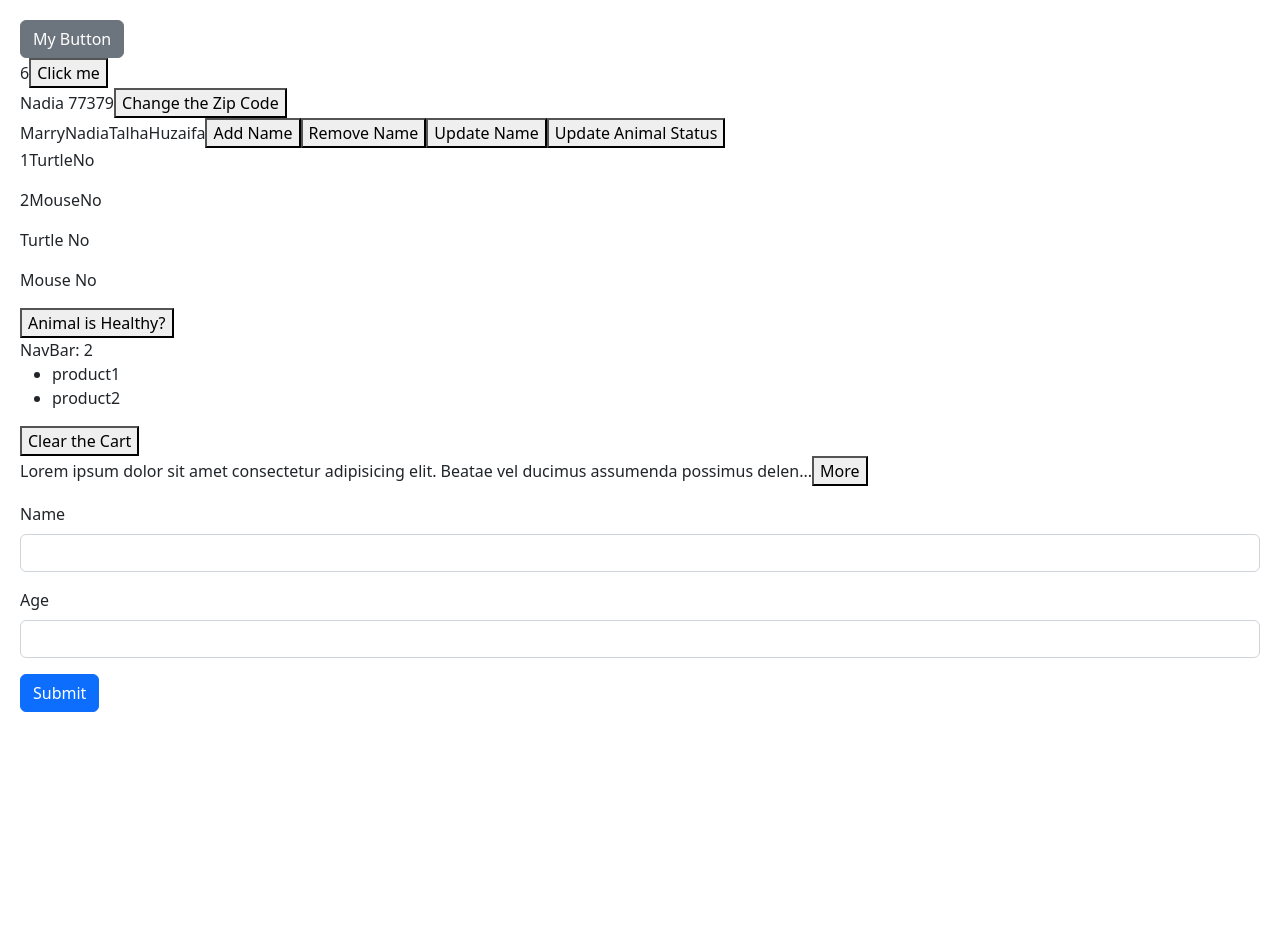
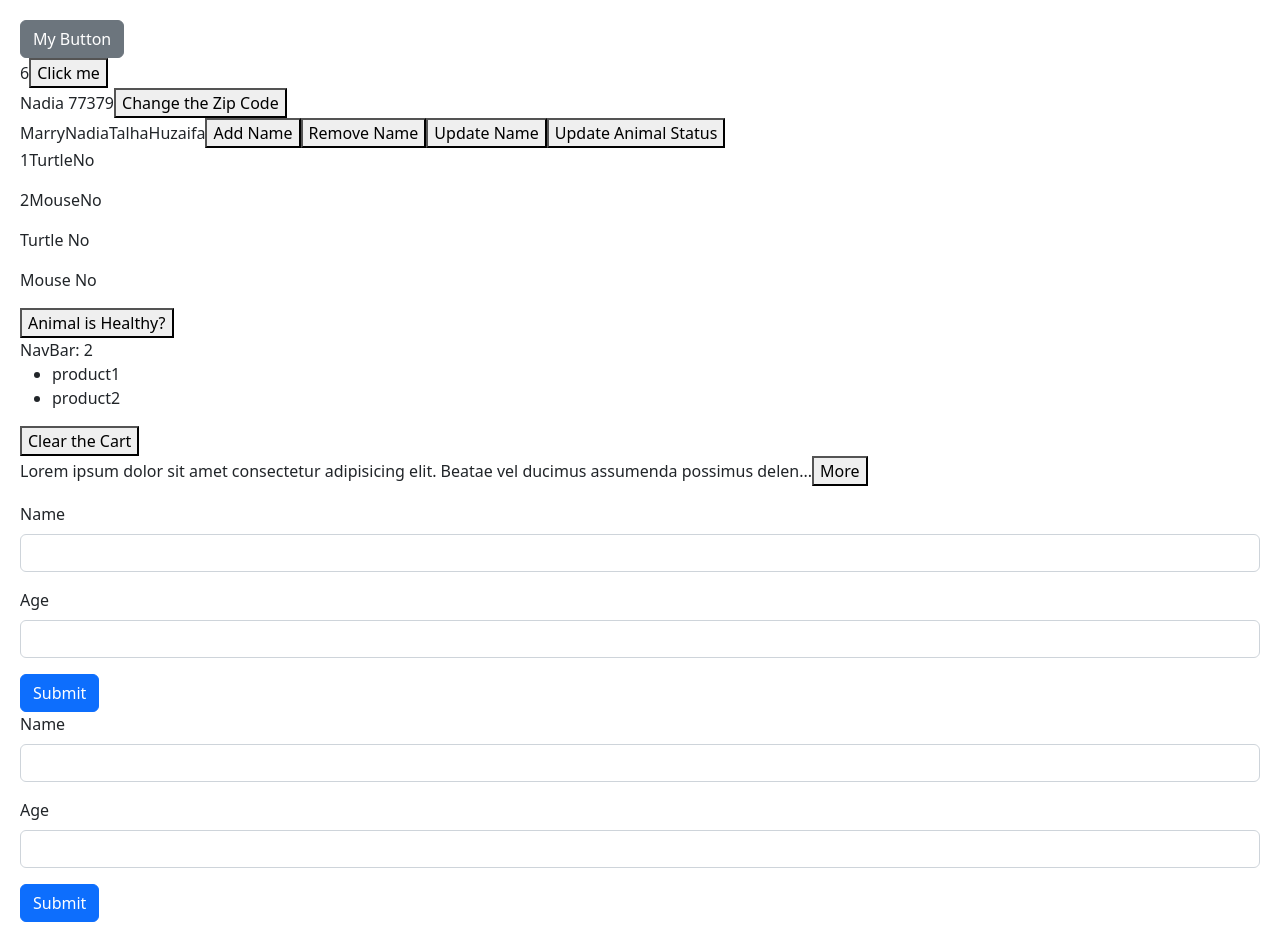
Before and after one commit to Glxy22/React-Project, a React (Vite) app: page / in a window 1280 px wide. Before the commit the page ends 800 px from the top, so only its background shows below. Built offline with nearby package versions, Linux system fonts and the light colour scheme.

Commit message:
formHook

```diff
--- a/package.json
+++ b/package.json
@@ -13,7 +13,8 @@
     "bootstrap": "^5.2.3",
     "immer": "^9.0.19",
     "react": "^18.2.0",
-    "react-dom": "^18.2.0"
+    "react-dom": "^18.2.0",
+    "react-hook-form": "7.43"
   },
   "devDependencies": {
     "@types/react": "^18.0.28",
--- a/src/App.tsx
+++ b/src/App.tsx
@@ -9,6 +9,7 @@ import NavBar from "./components/NavBar";
 import Cart from "./components/Cart";
 import ExpandableTxt from "./components/ExpandableTxt";
 import Form from './components/Form'
+import FormStateHook from './components/FormStateHook'
 
 const App = () => {
   const [alertVisible, setAlertVisibility] = useState(false);
@@ -47,7 +48,7 @@ const App = () => {
              Itaque aperiam deserunt nobis harum debitis voluptatibus eius placeat inventore?
         </ExpandableTxt>
         <Form></Form>
-
+      <FormStateHook></FormStateHook>
     </div>
   );
 };
--- a/src/components/Form.tsx
+++ b/src/components/Form.tsx
@@ -1,19 +1,41 @@
 import React from 'react'
+import {FormEvent,useRef} from 'react'
 
 const Form = () => {
+
+  const nameRef = useRef<HTMLInputElement>(null)
+  const ageRef = useRef <HTMLInputElement>(null)
+
+  const person= {name:'', age:0};
+
+  const handleSubmit= (event : FormEvent)=>{
+     event.preventDefault();
+     if(nameRef.current != null){
+     person.name = nameRef.current.value
+      console.log(nameRef.current.value)
+      console.log(person)
+     }
+
+      if(ageRef.current!=null){
+      person.age = parseInt(ageRef.current.value)
+      console.log(ageRef.current.value)
+      console.log(person)
+      }
+  }
   return (
-    <form>
+    < form onSubmit={handleSubmit}>
+
         {/* add markup to form shortcut :
         div.mb-3>label.form-label+input.form-control
          (html elements with classes from bootstrap shortcut way of coding)*/}
 
          <div className="mb-3">
            <label htmlFor="name" className="form-label">Name</label>
-           <input id="name" type="text" className="form-control"></input>
+           <input ref={nameRef} id="name" type="text" className="form-control"></input>
             </div>
             <div className="mb-3">
            <label htmlFor="age" className="form-label">Age</label>
-           <input id="age" type="number" className="form-control"></input>
+           <input ref = {ageRef} id="age" type="number" className="form-control"></input>
             </div>
          <button className="btn btn-primary" type="submit">Submit</button>
     </form>
--- /dev/null
+++ b/src/components/FormStateHook.tsx
@@ -0,0 +1,43 @@
+import React from 'react'
+import {FormEvent,useState} from 'react'
+import {useForm} from 'react-hook-form'
+
+const FormStateHook = () => {
+
+ const[person,setPerson] = useState({
+    name:'',
+    age:''    //initialize the age with '' to remove by default 0
+  })
+
+
+
+  const handleSubmit= (event : FormEvent)=>{
+     event.preventDefault();
+     console.log(person)
+  }
+
+  return (
+    < form onSubmit={handleSubmit}>
+
+        {/* add markup to form shortcut :
+        div.mb-3>label.form-label+input.form-control
+         (html elements with classes from bootstrap shortcut way of coding)*/}
+
+         <div className="mb-3">
+           <label htmlFor="name" className="form-label">Name</label>
+           {/* event is any value changes in input field */}
+           <input  onChange = {(event)=>setPerson({...person, name: event.target.value})}
+           value = {person.name} id="name" type="text" className="form-control"></input>
+            </div>
+            <div className="mb-3">
+           <label htmlFor="age" className="form-label">Age</label>
+           <input onChange={(event)=>setPerson({...person, age: parseInt(event.target.value)})}
+           value={person.age} id="age" type="number" className="form-control"></input>
+            </div>
+         <button className="btn btn-primary" type="submit">Submit</button>
+    </form>
+  )
+}
+
+
+export default FormStateHook
```
Also changed, not shown: src/components/FormReactHook.tsx (added, +38 -0 lines), 1 other file (tests, documents, lock files or other folders).
